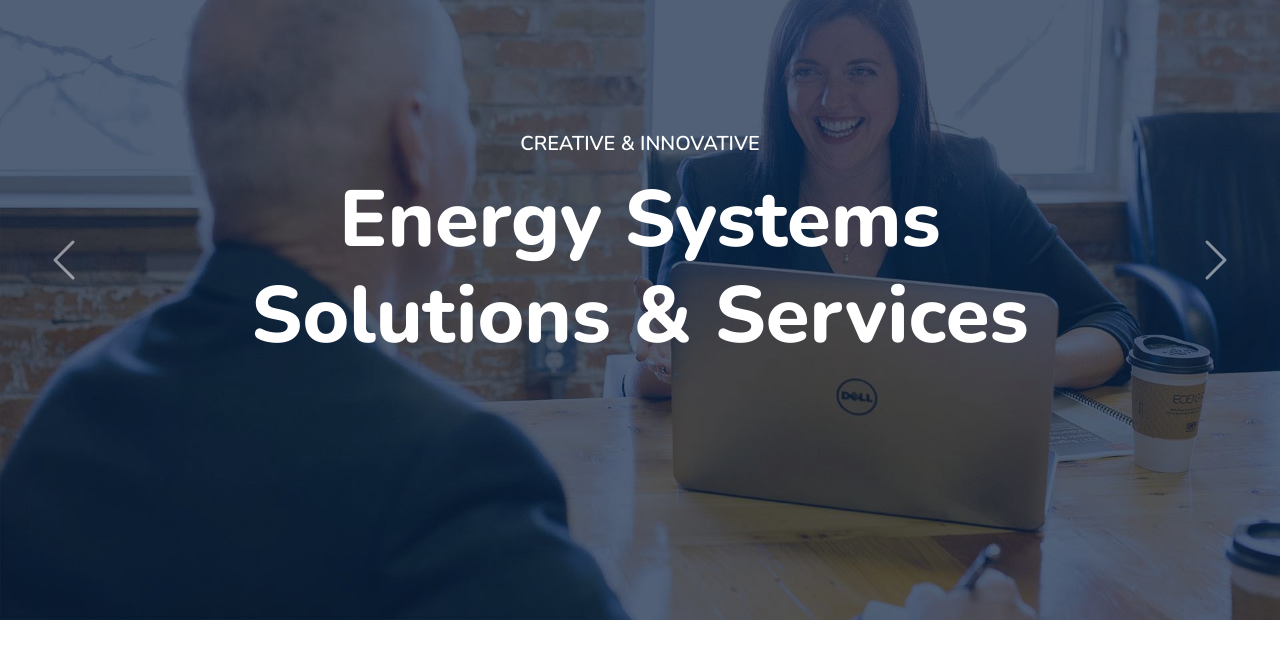
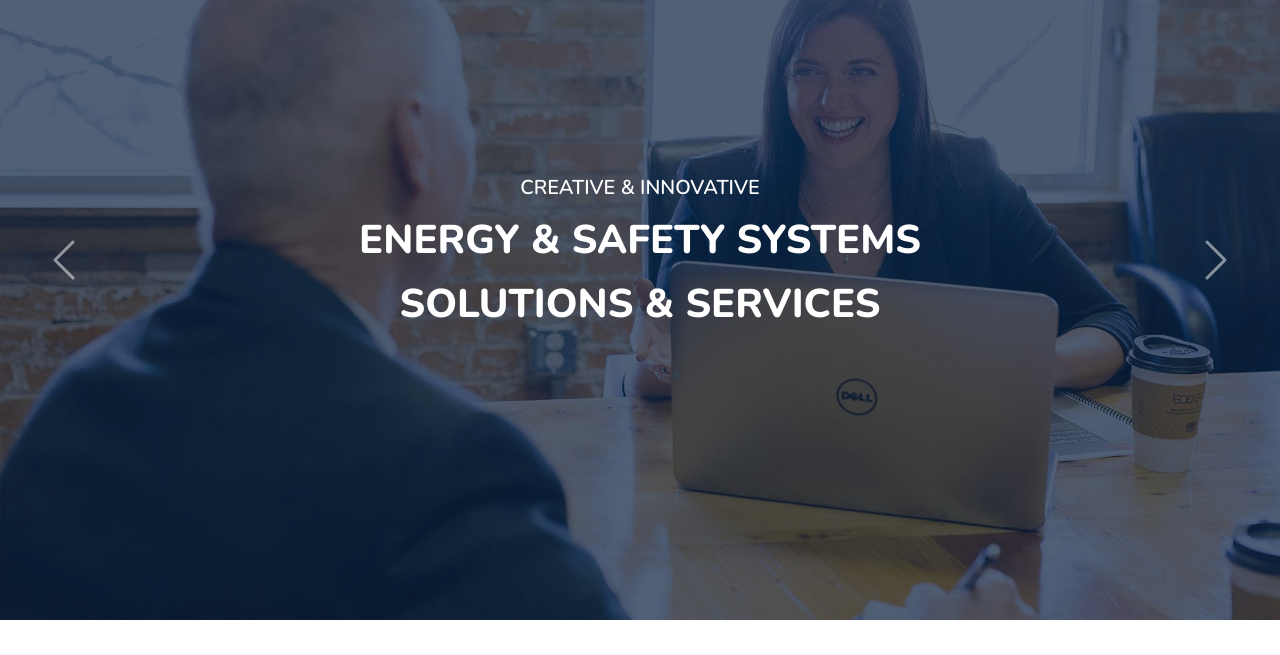
Before and after one commit to nacholding/lusafe.github.io, a plain HTML site: page contact.html in a window 1280 px wide. Shown: the part 145-800 px from the top of the page. Drawn offline with nearby package versions, Linux system fonts and the light colour scheme.

Commit message:
Add files via upload

```diff
--- a/contact.html
+++ b/contact.html
@@ -101,7 +101,8 @@
                     <div class="carousel-caption d-flex flex-column align-items-center justify-content-center">
                         <div class="p-3" style="max-width: 900px;">
                             <h5 class="text-white text-uppercase mb-3 animated slideInDown">Creative & Innovative</h5>
-                            <h1 class="display-1 text-white mb-md-4 animated zoomIn">Energy Systems Solutions & Services </h1>
+                            <h1 class="text-white text-uppercase mb-3 animated slideInDown">Energy & Safety Systems </h1>
+                            <h1 class="text-white text-uppercase mb-3 animated slideInDown">Solutions & Services </h1>
                             <!-- <a href="quote.html" class="btn btn-primary py-md-3 px-md-5 me-3 animated slideInLeft">Free
                                 Quote</a>
                             <a href="" class="btn btn-outline-light py-md-3 px-md-5 animated slideInRight">Contact
@@ -114,7 +115,8 @@
                     <div class="carousel-caption d-flex flex-column align-items-center justify-content-center">
                         <div class="p-3" style="max-width: 900px;">
                             <h5 class="text-white text-uppercase mb-3 animated slideInDown">Creative & Innovative</h5>
-                            <h1 class="display-1 text-white mb-md-4 animated zoomIn">Energy Systems Solutions & Services </h1>
+                            <h1 class="text-white text-uppercase mb-3 animated slideInDown">Energy & Safety Systems </h1>
+                            <h1 class="text-white text-uppercase mb-3 animated slideInDown">Solutions & Services </h1>
                             <!-- <a href="quote.html" class="btn btn-primary py-md-3 px-md-5 me-3 animated slideInLeft">Free -->
                             <!-- Quote</a>
                             <a href="" class="btn btn-outline-light py-md-3 px-md-5 animated slideInRight">Contact
```
